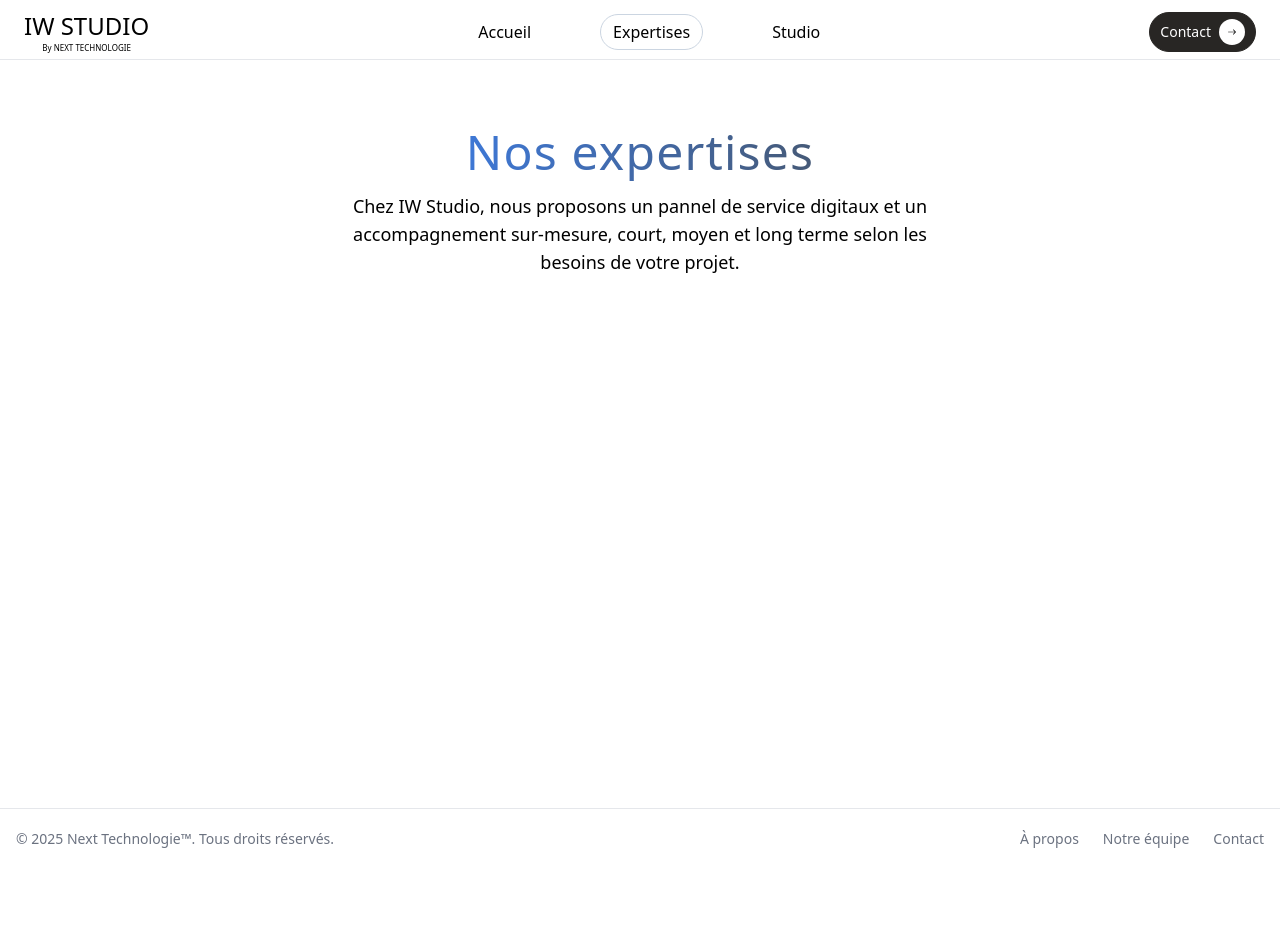
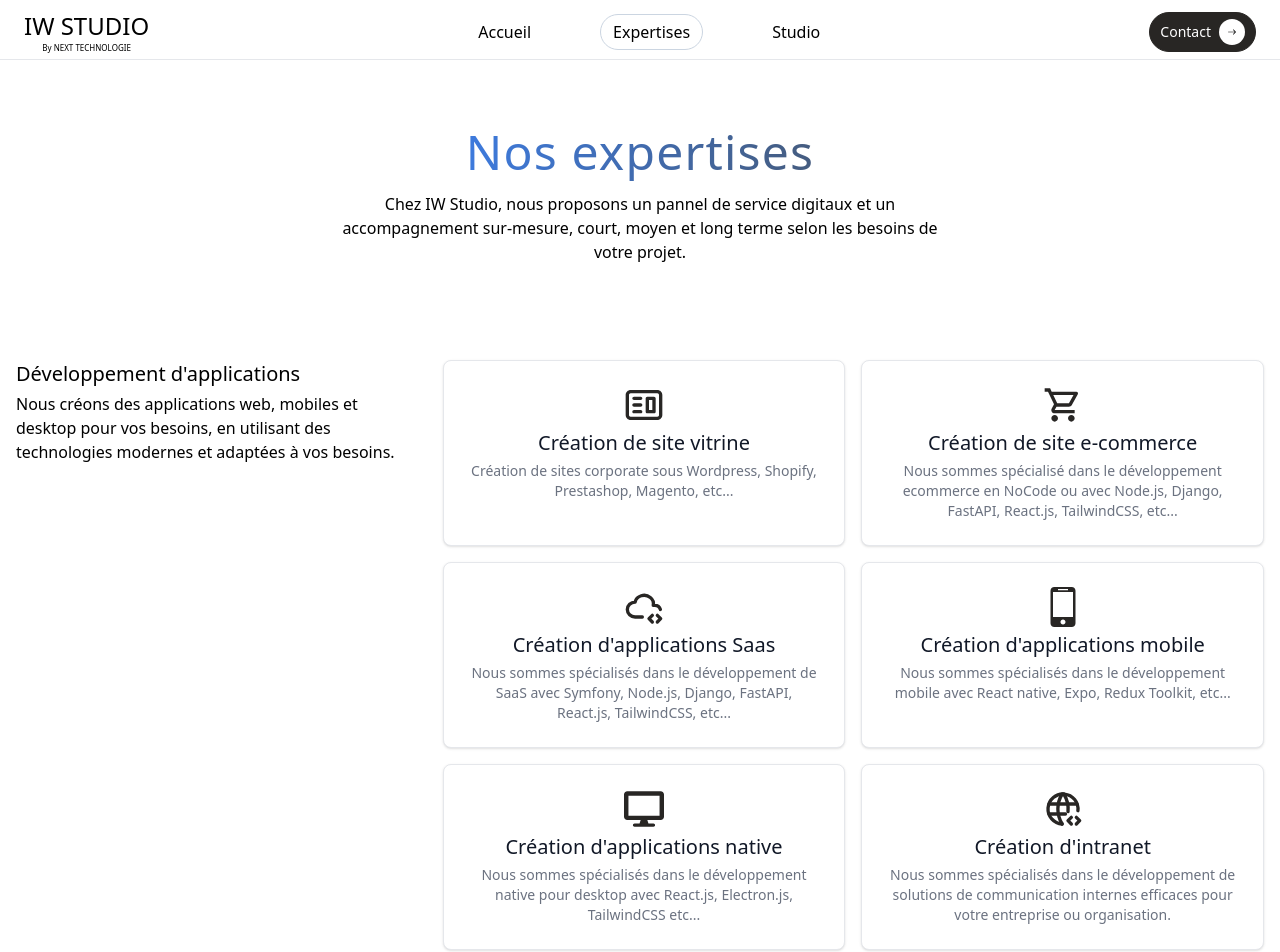
Before and after one commit to DaniOmer/next-technologie, a React (Vite) app: page /our-expertises in a window 1280 px wide. Shown: the top 952 px of the page. Before the commit the page ends 868 px from the top, so only its background shows below. Built offline with nearby package versions, Linux system fonts and the light colour scheme.

Commit message:
Added developpement section to expertises page

```diff
--- /dev/null
+++ b/src/components/ExpertiseCard.jsx
@@ -0,0 +1,12 @@
+function ExpertiseCard({ title, description, children }) {
+  return (
+    <div className="w-full p-6 bg-white border border-gray-200 rounded-lg shadow flex flex-col items-center space-y-1 text-center">
+      <div>{children}</div>
+      <h3 className="mb-2 text-lg md:text-xl font-medium text-gray-900">
+        {title}
+      </h3>
+      <p className="mb-3 text-sm text-gray-500">{description}</p>
+    </div>
+  );
+}
+export default ExpertiseCard;
--- a/src/pages/Expertises.jsx
+++ b/src/pages/Expertises.jsx
@@ -1,4 +1,12 @@
+import { CgWebsite } from "react-icons/cg";
+import { MdOutlineShoppingCart } from "react-icons/md";
+import { TbCloudCode } from "react-icons/tb";
+import { ImMobile } from "react-icons/im";
+import { FaDesktop } from "react-icons/fa";
+import { TbWorldCode } from "react-icons/tb";
+
 import TextGradient from "../components/TextGradient";
+import ExpertiseCard from "../components/ExpertiseCard";
 
 function Expertises() {
   return (
@@ -9,7 +17,7 @@ function Expertises() {
           <h1 className="text-3xl lg:text-5xl font-medium tracking-wide">
             <TextGradient text="Nos expertises" />
           </h1>
-          <p className="text-base lg:text-lg mt-2 lg:mt-4">
+          <p className="text-sm md:text-base mt-2 lg:mt-4">
             Chez IW Studio, nous proposons un pannel de service digitaux et un
             accompagnement sur-mesure, court, moyen et long terme selon les
             besoins de votre projet.
@@ -19,7 +27,56 @@ function Expertises() {
       {/* Expertises */}
       <section className="mt-8 md:mt-24">
         {/* Developement section */}
-        <div></div>
+        <div className="grid grid-cols-1 md:grid-cols-3 gap-8">
+          <div>
+            <h2 className="text-lg md:text-xl font-medium mb-1">
+              Développement d'applications
+            </h2>
+            <p className="text-sm md:text-base">
+              Nous créons des applications web, mobiles et desktop pour vos
+              besoins, en utilisant des technologies modernes et adaptées à vos
+              besoins.
+            </p>
+          </div>
+          <div className="col-span-2 grid grid-cols-1 md:grid-cols-2 gap-4">
+            <ExpertiseCard
+              title="Création de site vitrine"
+              description="Création de sites corporate sous Wordpress, Shopify, Prestashop, Magento, etc..."
+            >
+              <CgWebsite className="w-10 h-10 text-primary" />
+            </ExpertiseCard>
+            <ExpertiseCard
+              title="Création de site e-commerce"
+              description="Nous sommes spécialisé dans le développement ecommerce en NoCode ou avec Node.js, Django, FastAPI, React.js, TailwindCSS, etc..."
+            >
+              <MdOutlineShoppingCart className="w-10 h-10 text-primary" />
+            </ExpertiseCard>
+            <ExpertiseCard
+              title="Création d'applications Saas"
+              description="Nous sommes spécialisés dans le développement de SaaS avec Symfony, Node.js, Django, FastAPI, React.js, TailwindCSS, etc..."
+            >
+              <TbCloudCode className="w-10 h-10 text-primary" />
+            </ExpertiseCard>
+            <ExpertiseCard
+              title="Création d'applications mobile"
+              description="Nous sommes spécialisés dans le développement mobile avec React native, Expo, Redux Toolkit, etc..."
+            >
+              <ImMobile className="w-10 h-10 text-primary" />
+            </ExpertiseCard>
+            <ExpertiseCard
+              title="Création d'applications native"
+              description="Nous sommes spécialisés dans le développement native pour desktop avec React.js, Electron.js, TailwindCSS  etc..."
+            >
+              <FaDesktop className="w-10 h-10 text-primary" />
+            </ExpertiseCard>
+            <ExpertiseCard
+              title="Création d'intranet"
+              description="Nous sommes spécialisés dans le développement de solutions de communication internes efficaces pour votre entreprise ou organisation."
+            >
+              <TbWorldCode className="w-10 h-10 text-primary" />
+            </ExpertiseCard>
+          </div>
+        </div>
       </section>
     </div>
   );
```
